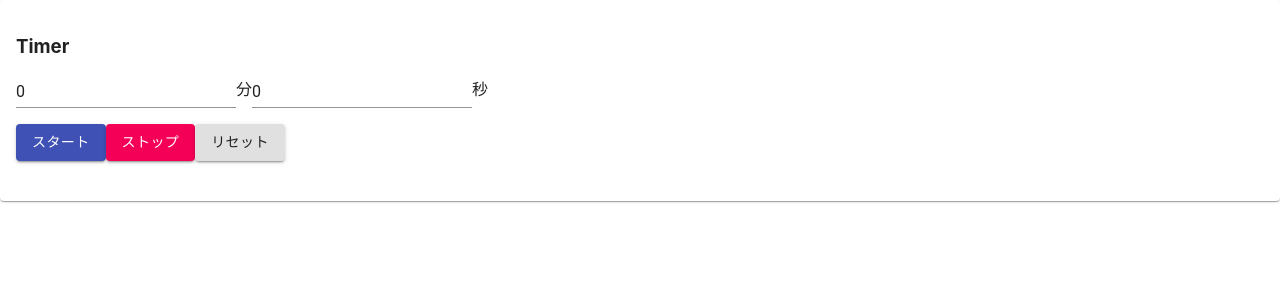
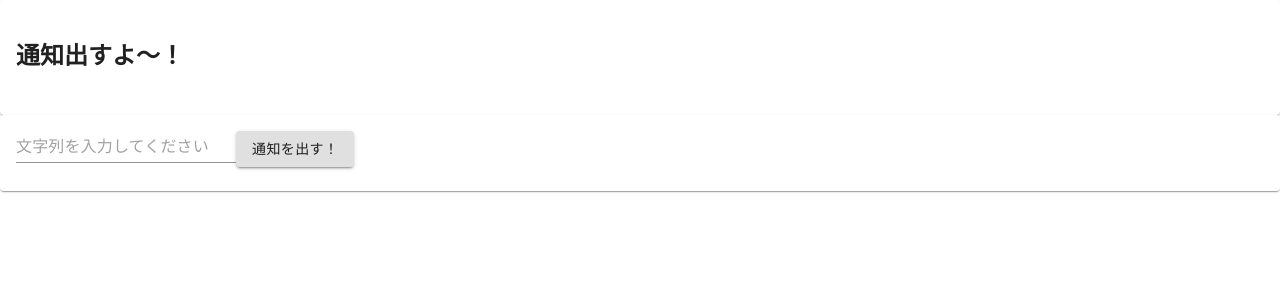
Before and after one commit to white0221/react-timer, a React (Create React App) app: page / in a window 1280 px wide. Shown: the top 300 px of the page. Built offline with nearby package versions, Linux system fonts and the light colour scheme.

Commit message:
通知を出せるように

```diff
--- a/src/App.tsx
+++ b/src/App.tsx
@@ -1,8 +1,51 @@
-import React from 'react';
-import Timer from './components/Timer';
+import React, { useState } from 'react';
+import { Card, CardContent, Button, TextField } from '@material-ui/core';
 
 function App() {
-  return (<Timer />);
+  const [titleMessage, setTitleMessage] = useState('');
+
+  const generateNotification = () => {
+    console.log(titleMessage);
+    if (titleMessage === '') return;
+    const title   = titleMessage;
+    const options = {
+      // body : 'content',
+      // icon : 'image path',
+      // tag: "notification's tag",
+      data : {
+        foo : '任意のデータ'
+      }
+    };
+    new Notification(title, options);
+  }
+
+  const setNotificationString = (event: React.ChangeEvent<HTMLInputElement>) => {
+    setTitleMessage(String(event.target.value));
+  };
+
+  return(
+    <>
+      <Card>
+        <CardContent>
+          <h2>通知出すよ～！</h2>
+        </CardContent>
+      </Card>
+      <Card>
+        <CardContent>
+          <TextField
+            id='title'
+            type='text'
+            defaultValue={titleMessage}
+            placeholder='文字列を入力してください'
+            onChange={setNotificationString}
+          />
+          <Button onClick={generateNotification} variant='contained'>
+            通知を出す！
+          </Button>
+        </CardContent>
+      </Card>
+    </>
+  );
 };
 
 export default App;
--- a/src/components/Timer.tsx
+++ b/src/components/Timer.tsx
@@ -25,6 +25,7 @@ function Timer() {
       update(remain);
     }, 1000);
     setIntervalId(intervalId);
+    console.log(remainSeconds);
   };
 
   const stop = () => {
--- a/src/index.tsx
+++ b/src/index.tsx
@@ -15,3 +15,20 @@ ReactDOM.render(
 // to log results (for example: reportWebVitals(console.log))
 // or send to an analytics endpoint. Learn more: https://bit.ly/CRA-vitals
 reportWebVitals();
+
+Notification.requestPermission().then((permission) => {
+  switch (permission) {
+    case 'granted':
+      // 許可された場合
+      break;
+    case 'denied':
+      // ブロックされた場合
+      break;
+    case 'default':
+      // 無視された場合
+      break;
+    default:
+      break;
+    }
+  }
+);
```
